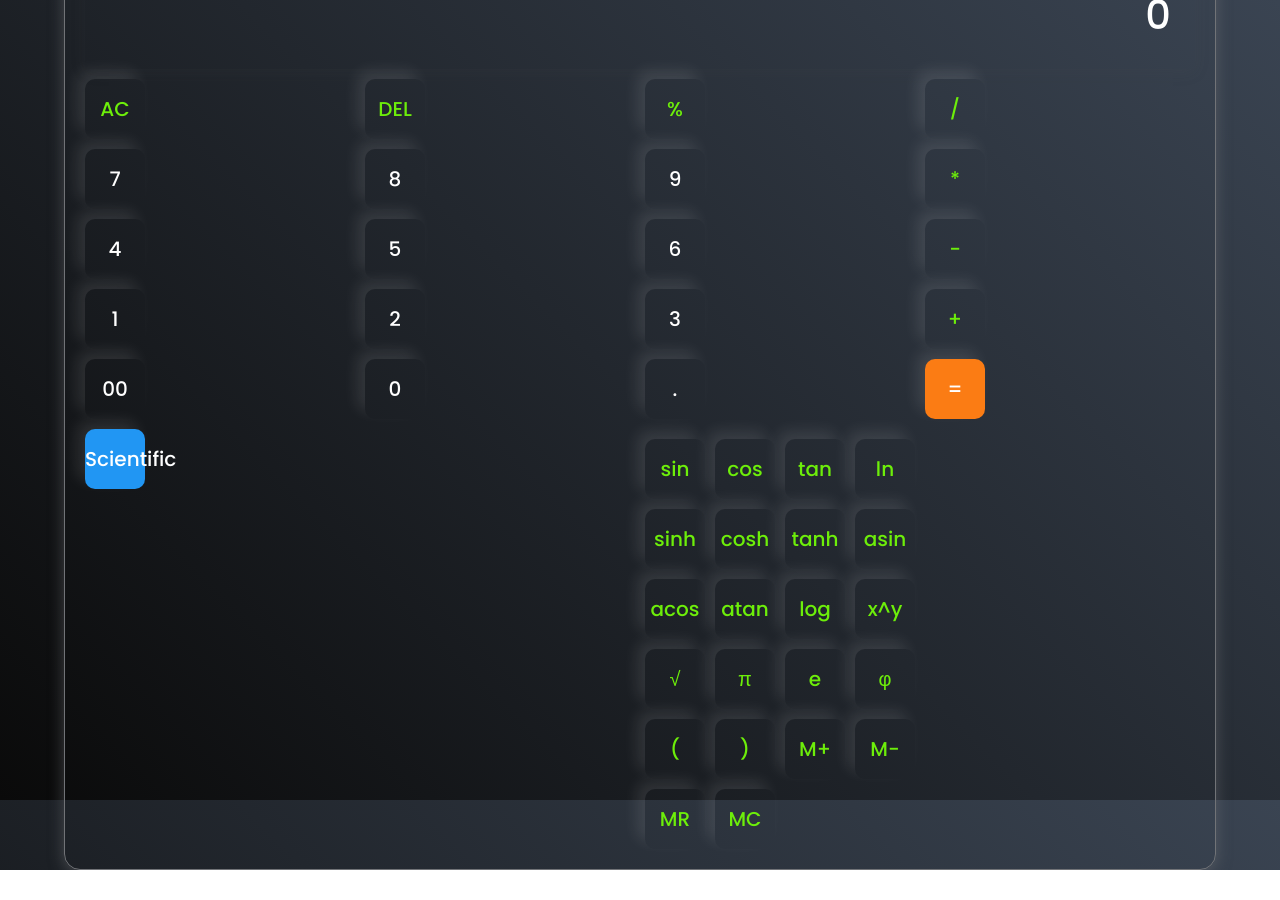
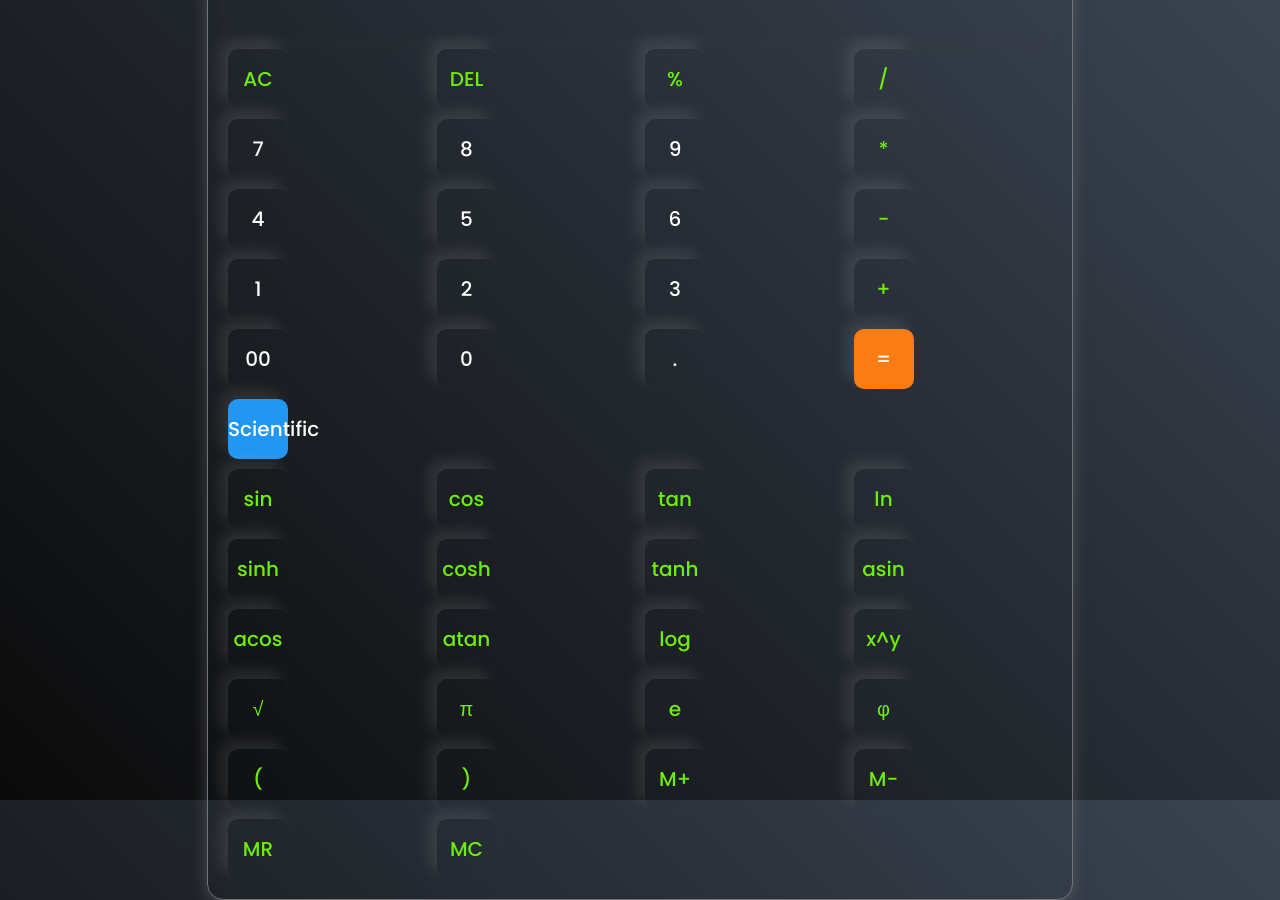
Before and after one commit to RishavRoy28/Calculator, a plain HTML site: page index.html in a window 1280 px wide. Both pictures are taken after a click on the button "Scientific". Before the commit the page ends 870 px from the top, so only its background shows below. Drawn offline with Linux system fonts and the light colour scheme.

Commit message:
Update index.html

```diff
--- a/index.html
+++ b/index.html
@@ -33,7 +33,8 @@
           <button class="button">.</button>
           <button class="button equalBtn">=</button>
           <button class="button toggleSci">Scientific</button>
-          <div class="sci-buttons">
+        </div>
+        <div class="grid-container sci-buttons">
           <button class="button operator">sin</button>
           <button class="button operator">cos</button>
           <button class="button operator">tan</button>
@@ -59,7 +60,6 @@
         </div>
       </div>
     </div>
-    </div>
 
     <script src="script.js"></script>
   </body>
```
Lines whose indentation alone changed are shown as unchanged.
